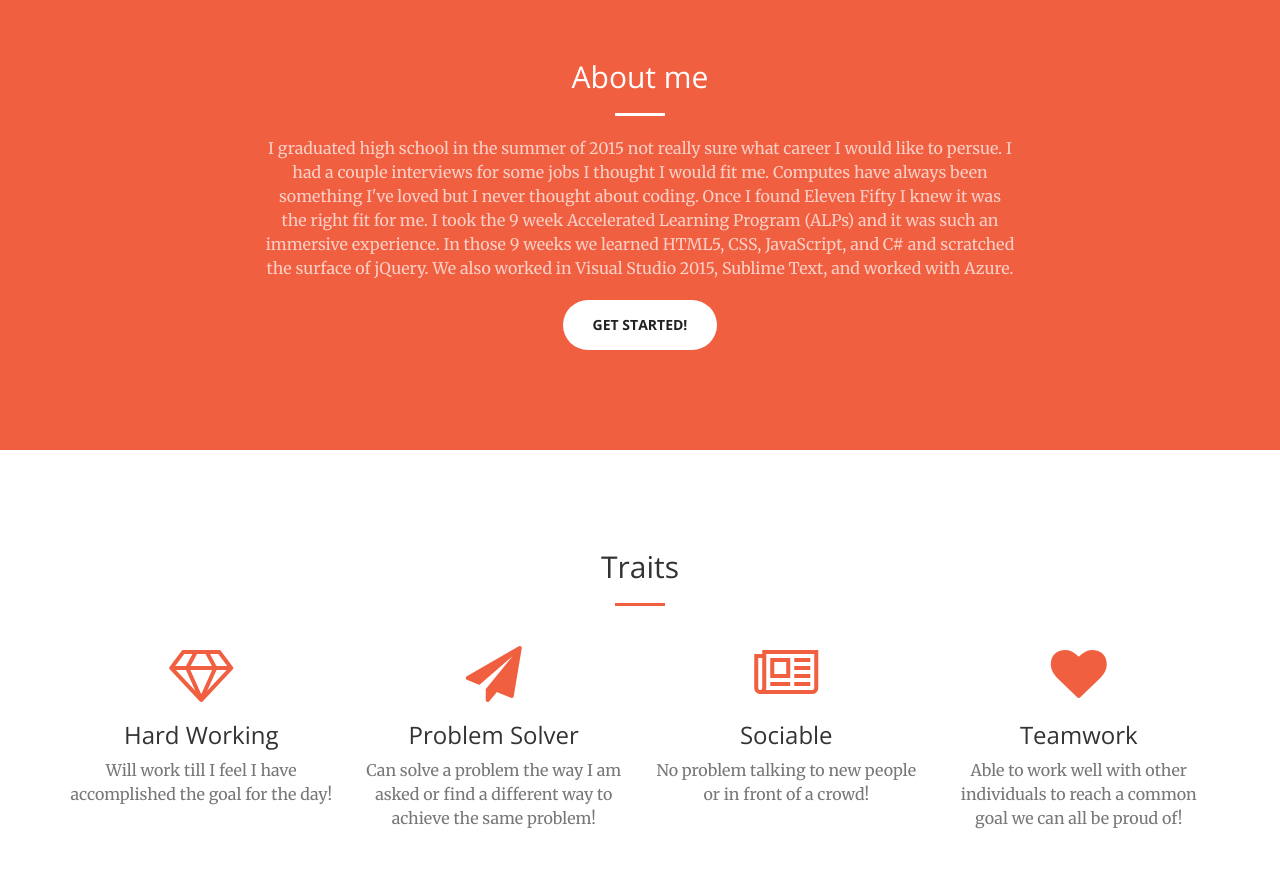
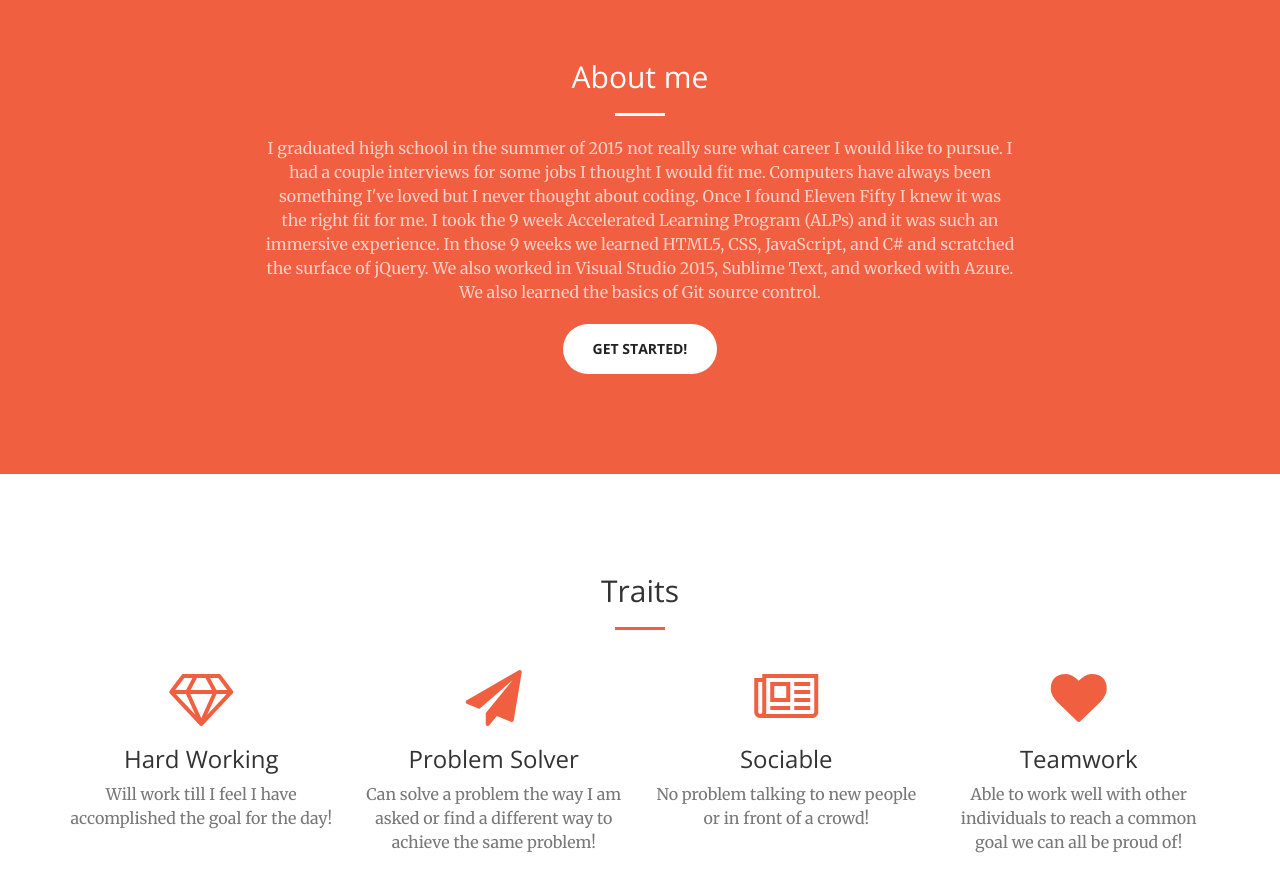
Before and after one commit to kyleries24/kyleries24.github.io, a website: page index.html in a window 1280 px wide. Shown: the part 840-1732 px from the top of the page. Drawn offline with nearby package versions, Linux system fonts and the light colour scheme.

Commit message:
Fixed Spelling mistakes

```diff
--- a/index.html
+++ b/index.html
@@ -91,7 +91,7 @@
                 <div class="col-lg-8 col-lg-offset-2 text-center">
                     <h2 class="section-heading">About me</h2>
                     <hr class="light">
-                    <p class="text-faded">I graduated high school in the summer of 2015 not really sure what career I would like to persue. I had a couple interviews for some jobs I thought I would fit me. Computes have always been something I've loved but I never thought about coding. Once I found Eleven Fifty I knew it was the right fit for me. I took the 9 week Accelerated Learning Program (ALPs) and it was such an immersive experience. In those 9 weeks we learned HTML5, CSS, JavaScript, and C# and scratched the surface of jQuery. We also worked in Visual Studio 2015, Sublime Text, and worked with Azure.</p>
+                    <p class="text-faded">I graduated high school in the summer of 2015 not really sure what career I would like to pursue. I had a couple interviews for some jobs I thought I would fit me. Computers have always been something I've loved but I never thought about coding. Once I found Eleven Fifty I knew it was the right fit for me. I took the 9 week Accelerated Learning Program (ALPs) and it was such an immersive experience. In those 9 weeks we learned HTML5, CSS, JavaScript, and C# and scratched the surface of jQuery. We also worked in Visual Studio 2015, Sublime Text, and worked with Azure. We also learned the basics of Git source control.</p>
                     <a href="#traits" class="page-scroll btn btn-default btn-xl">Get Started!</a>
                 </div>
             </div>
```
